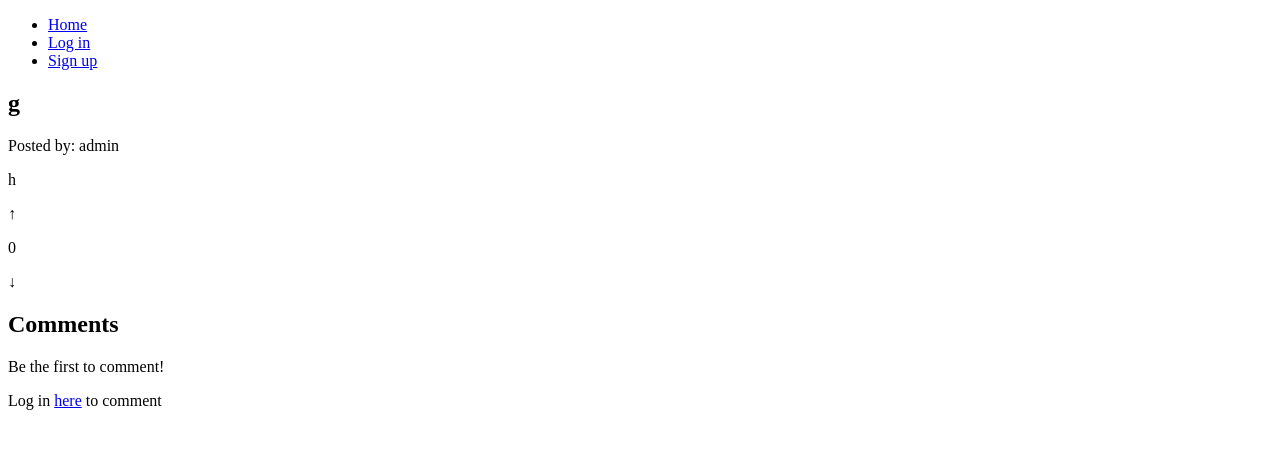
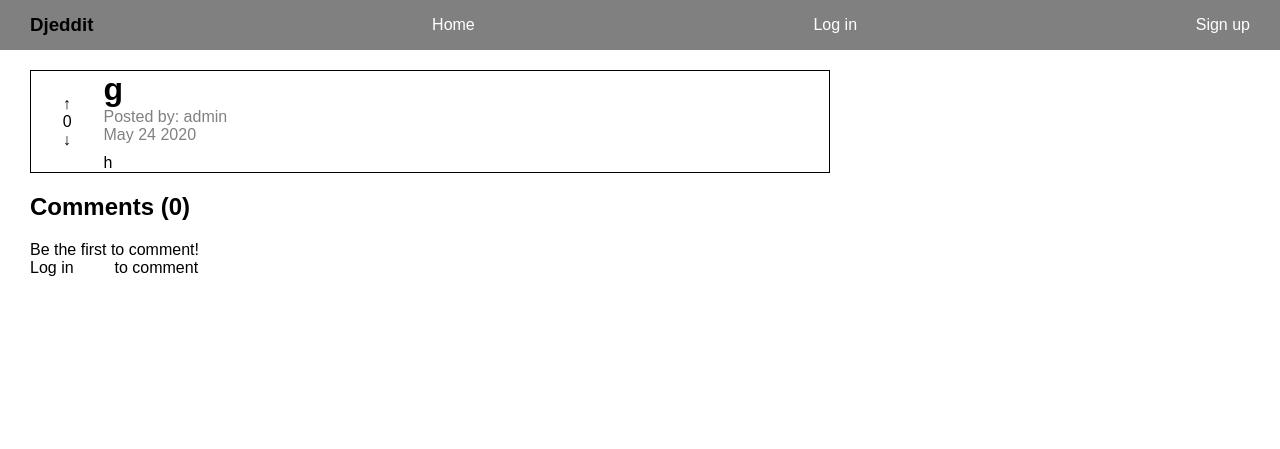
Before and after one commit to tirilg/Djeddit_django-reddit-clone, a Django app: page /reddit/post/21 in a window 1280 px wide. Shown: the top 449 px of the page. Run offline with Django 3.2, Linux system fonts and the light colour scheme; data comes from the database, SQL or seed files in the repository; both versions use the stored data as it was after the commit; data that the repository does not hold is empty.

Commit message:
simple styling added

```diff
--- a/reddit_app/models.py
+++ b/reddit_app/models.py
@@ -13,6 +13,9 @@ class Post(models.Model):
     def __str__(self):
         return f"{self.title} - {self.author}"
 
+    def date_posted(self):
+        return self.created_at.strftime('%B %d %Y')
+
 class Comment(models.Model):
     text = models.TextField()
     post = models.ForeignKey(Post, on_delete=models.CASCADE)
@@ -22,8 +25,11 @@ class Comment(models.Model):
     def __str__(self):
         return f"{self.author} - {self.text}"
 
+    def date_commented(self):
+        return self.created_at.strftime('%B %d %Y')
+
 class Vote(models.Model):
-    vote = models.BooleanField(null=True)
+    vote = models.BooleanField()
     post = models.ForeignKey(Post, on_delete=models.CASCADE)
     user = models.ForeignKey(User, on_delete=models.CASCADE)
 
--- a/reddit_app/urls.py
+++ b/reddit_app/urls.py
@@ -1,4 +1,4 @@
-from django.urls import path
+from django.urls import path, include
 from . import views
 from .api import PostView, VoteView, PostDetail
 
@@ -14,4 +14,5 @@ urlpatterns = [
     path('posts/', PostView.as_view()),
     path('posts/<int:pk>', PostDetail.as_view()),
     path('votes/', VoteView.as_view()),
+    path('rest-auth/', include('rest_auth.urls')),
 ]
--- a/reddit_app/views.py
+++ b/reddit_app/views.py
@@ -5,7 +5,7 @@ from . models import Post, Comment, Vote
 # Create your views here.
 
 def index(request):
-    if request.method == "POST":
+    """ if request.method == "POST":
         title = request.POST["title"]
         text = request.POST["text"]
         post = Post()
@@ -14,7 +14,7 @@ def index(request):
         post.text = text
         post.author = request.user
 
-        post.save()
+        post.save() """
 
     posts = Post.objects.all()
     context = {"posts": posts}
--- a/static/css/styles.css
+++ b/static/css/styles.css
@@ -0,0 +1,118 @@
+* {
+    padding: 0px;
+    margin: 0px;
+    font-family: sans-serif;
+    box-sizing: border-box;
+}
+
+main {
+    padding-left: 30px;
+    padding-top: 20px;
+}
+
+nav {
+    background: gray;
+}
+nav li {
+    list-style-type: none;
+}
+
+nav ul {
+    display: flex;
+    justify-content: space-between;
+    align-items: center;
+    height: 50px;
+    padding: 0px 30px;
+}
+
+a {
+    text-decoration: none;
+    color: white;
+}
+
+h2 {
+    padding: 20px 0px;
+}
+
+.post-form-container {
+    width: 500px;
+    background: gray;
+    padding: 20px;
+    border-radius: 10px;
+}
+.post-form {
+    display: grid;
+    grid-gap: 10px;
+
+}
+
+.post-form input, .post-form textarea {
+    font-size: 16px;
+}
+
+.post-container a {
+    color: black;
+}
+
+.post-container {
+    display: grid;
+    grid-template-columns: .1fr 1fr;
+    width: 800px;
+}
+
+.post-container div:nth-child(1) {
+    justify-self: center;
+    align-self: center;
+}
+
+.post {
+    padding: 10px;
+}
+
+.profile-posts {
+    display: grid;
+    row-gap: 10px;
+}
+
+.profile-post {
+    border: 1px solid black;
+    width: 500px;
+    padding: 10px;
+}
+
+.profile-post span {
+    color: gray;
+}
+
+.profile-post p {
+    padding-top: 10px;
+}
+
+.profile-post a {
+    color: black;
+}
+
+.post-info {
+    margin-bottom: 10px;
+}
+
+.post-info {
+    color: gray;
+}
+
+.post-container h3 {
+    margin-bottom: 5px;
+}
+
+.single-post {
+    border: 1px solid black;
+}
+
+#comments span {
+    font-weight: bold;
+    color: gray;
+}
+
+.comment {
+    padding-bottom: 10px;
+}
--- a/static/js/index.js
+++ b/static/js/index.js
@@ -14,13 +14,15 @@ function getCookie(name) {
     return cookieValue;
 }
 
-
+// Vote buttons
 const voteArrows = document.querySelectorAll(".post-vote");
-
 voteArrows.forEach(arrow => {
     arrow.addEventListener("click", handleVote)
 })
 
+// Create post button
+const createBtn = document.querySelector("#create-post");
+createBtn.addEventListener("click", createPost);
 
 
 function handleVote() {
@@ -35,18 +37,19 @@ function handleVote() {
     } else {
         vote = false;
     }
+
     sendVote(postId, userId, vote)
     updateVotes(postId, vote, votes)
 }
 
 function getVotes() {
     fetch("http://127.0.0.1:8000/reddit/votes", {
+        credentials: "include",
         headers: {
             Accept: "application/json",
                     "Content-Type": "application/json",
                     "X-CSRFToken": getCookie("csrftoken")
         },
-        credentials: "include",
       })
     .then(res => res.json())
     .then(data => {
@@ -56,35 +59,42 @@ function getVotes() {
 
 function updateVotes(postId, vote, votes) {
     fetch("http://127.0.0.1:8000/reddit/posts/" + postId, {
+        method: "PATCH",
+        credentials: "include",
         headers: {
             Accept: "application/json",
                     "Content-Type": "application/json",
                     "X-CSRFToken": getCookie("csrftoken")
         },
-        credentials: "include",
-        method: "PATCH",
         body: JSON.stringify({ votes: vote ? votes + 1 : votes - 1 })
       })
-    .then(res => res.json())
-    .then(data => {
+    .then(res => {
+        console.log(res)
+        if(res.ok) {
             const voteCount = document.querySelector(`.post-${postId} .votes`)
             const currentVotes = Number(voteCount.textContent)
             voteCount.textContent = vote ? currentVotes + 1 : currentVotes - 1;
+        }
+    })
+    .then(data => {
+        console.log(data)
     })
 }
 
 function sendVote(postId, userId, vote) {
     fetch("http://127.0.0.1:8000/reddit/votes/", {
+        method: "POST",
+        credentials: "include",
         headers: {
             Accept: "application/json",
                     "Content-Type": "application/json",
                     "X-CSRFToken": getCookie("csrftoken")
         },
-        method: "POST",
-        credentials: "include",
         body: JSON.stringify({ post: postId, user: userId, vote: vote })
       })
-    .then(res => res.json())
+    .then(res => {
+        console.log(res)
+    })
     .then(data => {
         console.log(data)
     })
@@ -95,12 +105,12 @@ function sendVote(postId, userId, vote) {
 
 function fetchPosts() {
     fetch("http://127.0.0.1:8000/reddit/posts", {
+        credentials: "include",
         headers: {
             Accept: "application/json",
                     "Content-Type": "application/json",
                     "X-CSRFToken": getCookie("csrftoken")
-        },
-        credentials: "include",
+        }
       })
     .then(res => res.json())
     .then(data => {
@@ -108,5 +118,32 @@ function fetchPosts() {
      })
 }
 
+
+function createPost(e) {
+    e.preventDefault();
+    const form = document.querySelector(".post-form");
+    const title = form.querySelector("input[name='title']").value;
+    const text = form.querySelector("textarea").value;
+    const author = form.querySelector("input[name='user_id']").value;
+
+    const postList = document.querySelector("#posts")
+
+    fetch("http://127.0.0.1:8000/reddit/posts/", {
+        method: "POST",
+        credentials: "include",
+        headers: {
+            Accept: "application/json",
+                    "Content-Type": "application/json",
+                    "X-CSRFToken": getCookie("csrftoken")
+        },
+        body: JSON.stringify({ title, text, author })
+    })
+    .then(res => res.json())
+    .then(data => {
+
+        console.log(data)
+    })
+}
+
 fetchPosts()
 getVotes()
--- a/templates/base.html
+++ b/templates/base.html
@@ -4,11 +4,15 @@
         <meta charset="UTF-8">
         <meta name="viewport" content="width=device-width, initial-scale=1.0">
         <title>{% block title %} <!--- title inserted from other template  --> {% endblock title %} </title>
+         {% load static %} <link rel="stylesheet" href="{% static "global/css/styles.css" %}" />
     </head>
     <body>
         <header>
             <nav>
                 <ul>
+                    <li>
+                        <h3>Djeddit</h3>
+                    </li>
                     <li>
                         <a href="{% url 'reddit_app:index' %}">Home</a>
                     </li>
--- a/templates/reddit_app/single_post.html
+++ b/templates/reddit_app/single_post.html
@@ -2,23 +2,33 @@
 
 {% block content %}
 
-<div class="post-{{post.id}}">
-    <h2>{{post.title}}</h2>
-    <span>Posted by: {{post.author}}</span>
-    <p>{{post.text}}</p>
-    <p class="upvote post-vote" data-votes="{{post.votes}}" data-postid="{{ post.id }}" data-userid="{{ user.id }}">&uarr;</p>
-    <p class="votes">{{post.votes}}</p>
-    <p class="downvote post-vote" data-votes="{{post.votes}}" data-postid="{{ post.id }}" data-userid="{{ user.id }}">&darr;</p>
+<div class="post-container single-post post-{{post.id}}">
+    <div>
+        <p class="upvote post-vote" data-votes="{{post.votes}}" data-postid="{{ post.id }}" data-userid="{{ user.id }}">&uarr;</p>
+        <p class="votes">{{post.votes}}</p>
+        <p class="downvote post-vote" data-votes="{{post.votes}}" data-postid="{{ post.id }}" data-userid="{{ user.id }}">&darr;</p>
+    </div>
+    <div>
+        <h1>{{post.title}}</h1>
+        <div class="post-info">
+            <span>Posted by: {{post.author}}</span>
+            <p>{{post.date_posted}}</p>
+        </div>
+        <p>{{post.text}}</p>
+    </div>
     {% comment %}    <a href="{% url "reddit_app:upvote" post.id %}">&uarr;</a>
     <p>{{post.votes}}</p>
     <a href="{% url "reddit_app:downvote" post.id %}">&darr;</a> {% endcomment %}
 </div>
 
 <div id="comments">
-    <h2>Comments</h2>
+    <h2>Comments ({{comments.count}})</h2>
     {% if comments.count %}
         {% for comment in comments %}
-            <h3>{{comment.author}}: {{comment.text}}</h3>
+            <div class="comment">
+                <span>{{comment.author}} - {{comment.date_commented}}</span>
+                <p>{{comment.text}}</p>
+            </div>
         {% endfor %}
     {% else %}
         <p>Be the first to comment!</p>
```
Also changed, not shown: reddit_app/api.py (+7 -1 lines), reddit_app/permissions.py (added, +7 -0 lines), reddit_clone_project/settings.py (+10 -0 lines), templates/reddit_app/index.html (+20 -11 lines), templates/reddit_app/profile.html (+10 -4 lines), db.sqlite3, reddit_app/migrations/0009_auto_20200523_1627.py (added). Lines whose indentation alone changed are shown as unchanged.
